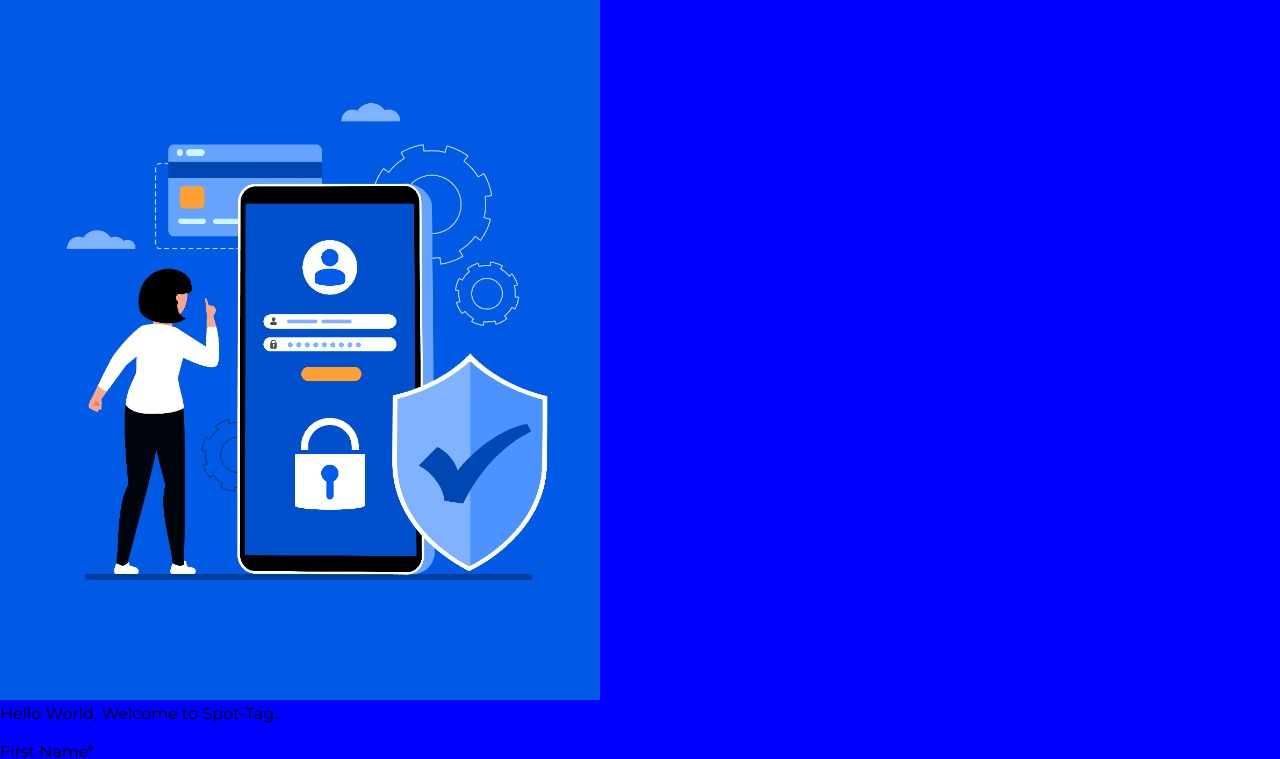
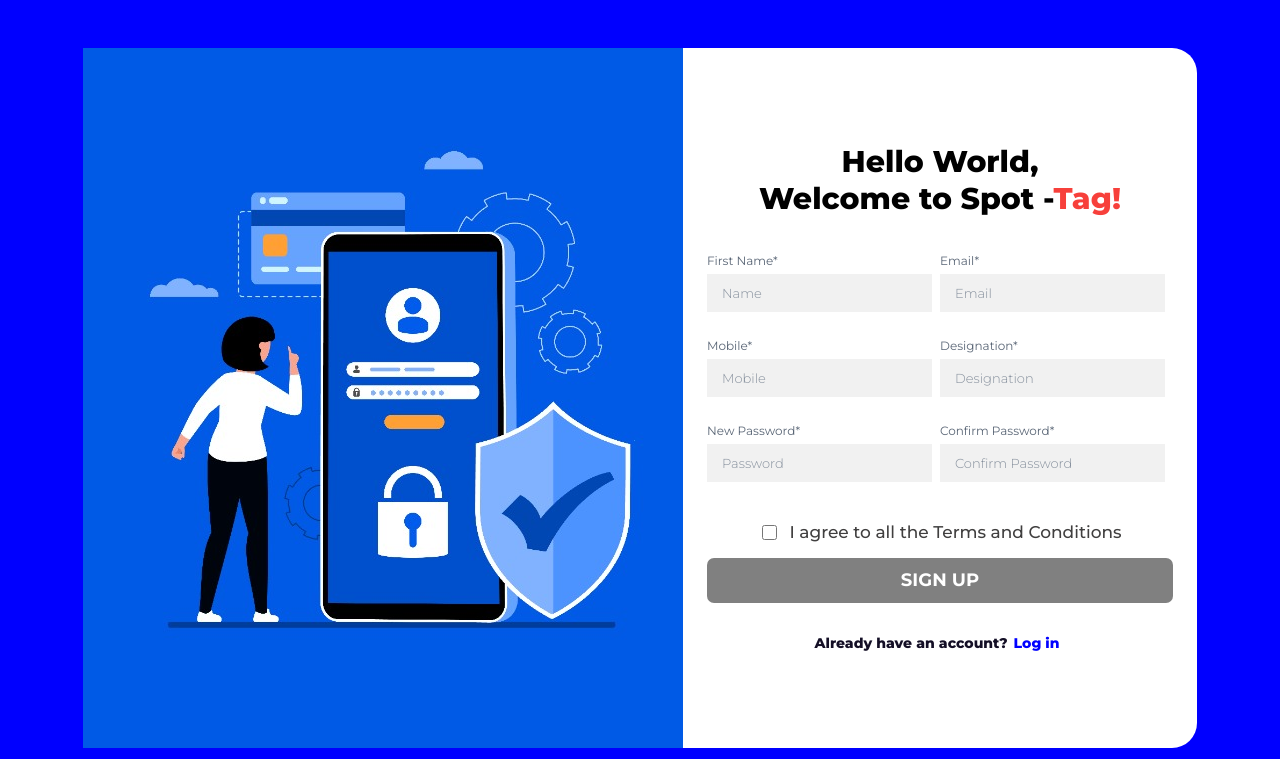
Before and after one commit to the-dev-eloper/Spot-Tag-web, a React (Create React App) app in the folder frontend/: page /register in a window 1280 px wide. Shown: the top 759 px of the page. Built offline with nearby package versions, Linux system fonts and the light colour scheme.

Commit message:
#05 - Signup screen UI Frontend

```diff
--- a/frontend/src/index.css
+++ b/frontend/src/index.css
@@ -41,7 +41,7 @@ input:focus {
   outline: 0;
 }
 
-/* Login Screen UI starts */
+/* Login Screen starts */
 
 .body-login {
   background-color: #0000ff;
@@ -188,3 +188,168 @@ color: #f7403b;
   font-size: 17px;
   font-weight: 800;
 }
+
+/* Login Screen ends */
+/* Signup Screen starts */
+
+.body--signup {
+  background-color: #0000ff;
+  overflow: hidden;
+}
+
+section.signupPage {
+  display: flex;
+  align-items: center;
+  justify-content: center;
+
+  margin: 48px 0;
+}
+
+.centered--signupBox {
+  background-color: #ffffff;
+  border-radius: 25px;
+
+  display: flex;
+  align-items: center;
+  justify-content: space-between;
+}
+
+section.signup__content--wrap {
+  padding: 48px 24px;
+}
+
+.signup__content--header {
+  margin-bottom: 30px;
+}
+
+.signup__content--header h2 {
+  font-size: 30px;
+  font-weight: 800;
+
+  text-align: center;
+}
+
+.signup__content--header h2 span{
+color: #f7403b;
+}
+
+.signup__form--inputSection {
+  margin-bottom: 20px;
+}
+
+.signup__form--row {
+  display: flex;
+  align-items: center;
+  justify-content: space-between;
+}
+
+.signupForm--inputWrap label {
+  color: rgba(27, 43, 65, 0.72);
+
+  font-size: 12px;
+  font-weight: 400;
+  line-height: 27px;
+}
+
+.signupForm--inputWrap input {
+  background: #f1f1f1;
+  color: rgba(24, 39, 58, 0.94);
+
+  border: none;
+  outline: none;
+
+  padding: 8px 15px;
+  margin-bottom: 20px;
+
+  font-size: 16px;
+  font-weight: 500;
+  line-height: 22px;
+
+  margin-right: 8px;
+}
+
+.signupForm--inputWrap input::placeholder {
+  color: rgba(28, 48, 74, 0.5);
+
+  font-size: 13px;
+  font-weight: 300;
+  line-height: 22px;
+}
+
+.signup__form--cbInputWrap {
+  display: flex;
+  align-items: center;
+  justify-content: center;
+
+  margin-bottom: 15px;
+}
+
+.signup__form--cbInputWrap input {
+  cursor: pointer;
+
+  width: 15px;
+  height: 15px;
+
+  margin-right: 12px;
+}
+
+.signup__form--cbInputWrap span {
+  color: #403F3F;
+
+  font-size: 17px;
+  font-weight: 500;
+  line-height: 19px;
+}
+
+.signup__form--buttonSection {
+  text-align: center;
+  margin-bottom: 30px;
+}
+
+.signup__form--buttonSection button {
+  width: 100%;
+  border: 0;
+  border-radius: 7px;
+
+  background-color: #0000ff;
+  color: #FFFFFF;
+
+  padding: 10px 0;
+
+  font-size: 18px;
+  font-weight: 700;
+  line-height: 25px;
+
+  text-transform: uppercase;
+  cursor: pointer;
+}
+
+.signup__form--buttonSection button:disabled {
+  background-color: gray;
+  cursor: auto;
+}
+
+.signup__form--newUser {
+  display: flex;
+  align-items: center;
+  justify-content: center;
+}
+
+.signup__form--newUser h5 {
+  color: #140F26;;
+  font-size: 14px;
+  font-weight: 800;
+}
+
+.signup__form--newUser button {
+  background-color: transparent;
+  color: #0000ff;
+
+  border: none;
+  cursor: pointer;
+
+  font-size: 14px;
+  font-weight: 800;
+}
+
+/* Signup Screen starts */
--- a/frontend/src/screens/SignupScreen.js
+++ b/frontend/src/screens/SignupScreen.js
@@ -1,7 +1,8 @@
 import React, { useEffect, useState } from 'react';
 import { useDispatch, useSelector } from 'react-redux';
-import { Link } from 'react-router-dom';
+
 import { register } from '../actions/userActions';
+
 import LoadingBox from '../components/LoadingBox';
 import MessageBox from '../components/MessageBox';
 
@@ -11,10 +12,12 @@ export default function SignupScreen(props) {
 
     const [name, setName] = useState('');
     const [email, setEmail] = useState('');
+    const [mobile, setMobile] = useState(0);
+    const [designation, setDesignation] = useState('');
     const [password, setPassword] = useState('');
     const [confirmPassword, setConfirmPassword] = useState('');
-    const [mobile, setMobile] = useState(0);
-    const [designation, setDesignation] = useState('');
+
+    const [tnc, setTnc] = useState(false);
 
     const redirect = props.location.search ? props.location.search.split('=')[1] : '/';
 
@@ -29,9 +32,19 @@ export default function SignupScreen(props) {
         if (password !== confirmPassword) {
             alert('Password and confirm password are not match');
         } else {
-            dispatch(register(name, email, password));
+            dispatch(register(
+                name,
+                email,
+                password,
+                mobile,
+                designation
+            ));
         }
     };
+
+    const gotoLogin = () => {
+        props.history.push('/signin')
+    }
 
     useEffect(() => {
         if (userInfo) {
@@ -40,34 +53,33 @@ export default function SignupScreen(props) {
     }, [props.history, redirect, userInfo]);
 
     return (
-        <div className="body-login">
-            <div className="box-login">
+        <div className="body--signup">
 
-                <div className="col-div-6-login">
+            <section class="signupPage">
+                <div class="centered--signupBox">
 
-                    <img
-                        src={data.loginImage}
-                        alt="Login"
-                        title="Login"
-                    />
+                    <img src={data.loginImage} alt="Signup" title="Signup" />
+
+                    <section class="signup__content--wrap">
+
+                        <div class="signup__content--header">
+                            <h2>
+                                Hello World,<br />
+                                Welcome to Spot -
+                                <span>Tag!</span>
+                            </h2>
                         </div>
 
-                <div className="col-div-6-login">
-
-                    <div className="headText-signup">
-                        <p>Hello World, Welcome to Spot-<span>Tag</span>..</p>
-                    </div>
-
-                    <div className="clearfix"></div>
-                    <br />
-
-                    <div className="formField-signup">
-                        <form className="form-signup" onSubmit={submitHandler}>
+                        <div class="signup__content--form">
+                            <form onSubmit={submitHandler}>
 
                                 {loading && <LoadingBox></LoadingBox>}
                                 {error && <MessageBox variant="danger">{error}</MessageBox>}
 
-                            <div className="col-div-3-signup">
+                                <div class="signup__form--inputSection">
+
+                                    <div class="signup__form--row">
+                                        <div class="signupForm--inputWrap">
                                             <label htmlFor="name" className="formLabel">First Name*</label> <br/>
                                             <input
                                                 type="text"
@@ -78,7 +90,7 @@ export default function SignupScreen(props) {
                                             />
                                         </div>
 
-                            <div className="col-div-3-signup">
+                                        <div class="signupForm--inputWrap">
                                             <label htmlFor="email" className="formLabel">Email*</label> <br/>
                                             <input
                                                 type="email"
@@ -88,10 +100,10 @@ export default function SignupScreen(props) {
                                                 onChange={(e) => setEmail(e.target.value)}
                                             />
                                         </div>
+                                    </div>
 
-                            <div className="clearfix"></div>
-
-                            <div className="col-div-3-signup">
+                                    <div class="signup__form--row">
+                                        <div class="signupForm--inputWrap">
                                             <label htmlFor="mobile" className="formLabel">Mobile*</label> <br/>
                                             <input
                                                 type="number"
@@ -102,8 +114,8 @@ export default function SignupScreen(props) {
                                             />
                                         </div>
 
-                            <div className="col-div-3-signup">
-                                <label htmlFor="designation" className="formLabel">Country*</label> <br/>
+                                        <div class="signupForm--inputWrap">
+                                            <label htmlFor="designation" className="formLabel">Designation*</label> <br/>
                                             <input
                                                 type="text"
                                                 id="designation"
@@ -112,10 +124,11 @@ export default function SignupScreen(props) {
                                                 onChange={(e) => setDesignation(e.target.value)}
                                             />
                                         </div>
+                                    </div>
 
-                            <div className="clearfix"></div>
+                                    <div class="signup__form--row">
+                                        <div class="signupForm--inputWrap">
 
-                            <div className="col-div-3-signup">
                                             <label htmlFor="password" className="formLabel">New Password*</label> <br/>
                                             <input
                                                 type="password"
@@ -126,7 +139,7 @@ export default function SignupScreen(props) {
                                             />
                                         </div>
 
-                            <div className="col-div-3-signup">
+                                        <div class="signupForm--inputWrap">
                                             <label htmlFor="confirmPassword" className="formLabel">Confirm Password*</label> <br/>
                                             <input
                                                 type="password"
@@ -136,36 +149,32 @@ export default function SignupScreen(props) {
                                                 onChange={(e) => setConfirmPassword(e.target.value)}
                                             />
                                         </div>
+                                    </div>
+                                </div>
 
-                            <div className="clearfix"></div>
-                            <br />
-
-                            <label className="tnc-signup">
+                                <div class="signup__form--cbInputWrap">
                                     <input
                                         type="checkbox"
-                                    id="tnc"
+                                        id="tncbox"
+                                        onChange={() => setTnc(!tnc)}
                                         required
-                                /> I agree to all the Terms and Conditions
-                            </label>
+                                    />
+                                    <span>I agree to all the Terms and Conditions</span>
+                                </div>
 
-                            <div className="clearfix"></div>
-                            <br />
-
-                            <div className="btn-section-signup">
-                                <button type="submit" className="signupbtn-signup">Sign up</button>
+                                <div class="signup__form--buttonSection">
+                                    <button type="submit" disabled={!tnc}>Sign up</button>
                                 </div>
                             </form>
                         </div>
 
-                    <div className="clearfix"></div>
-                    <br />
-
-                    <p className="accounted-signup">
-                        Already have an account?{' '}
-                        <Link to={`/login?redirect=${redirect}`}>Log in</Link>
-                    </p>
+                        <div class="signup__form--newUser">
+                            <h5>Already have an account?</h5>
+                            <button onClick={() => gotoLogin()}>Log in</button>
                         </div>
+                    </section>
                 </div>
+            </section>
         </div>
     );
 }
```
Lines whose indentation alone changed are shown as unchanged.
